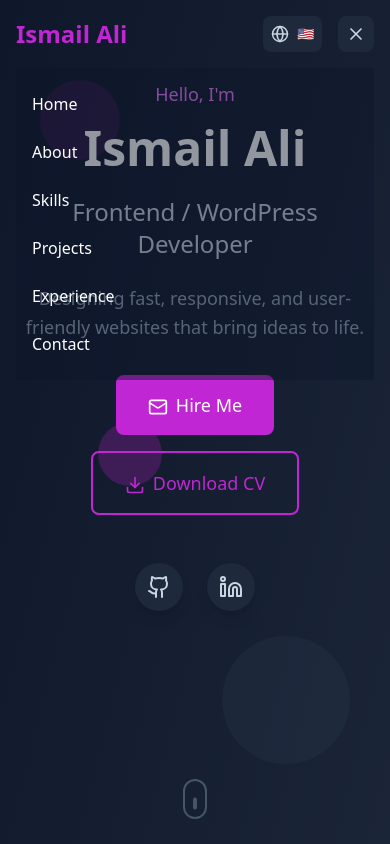
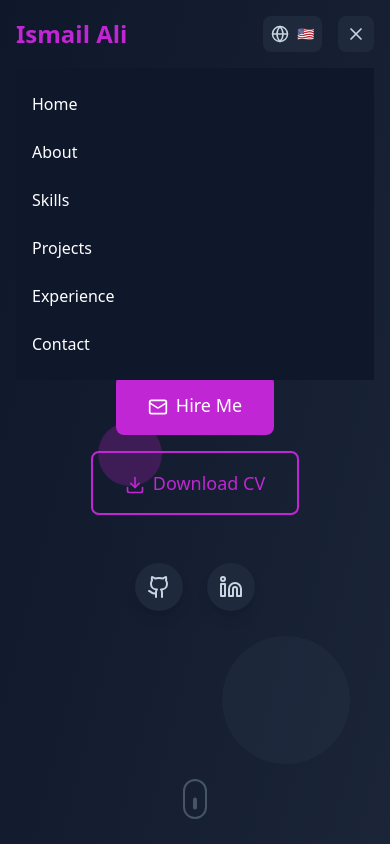
Before and after one commit to Ismail-webdev/Personal-Portfolio, a React (Vite) app: page / in a window 390 px wide. Both pictures are taken after a click on the button 356 px from the left and 34 px from the top of the page. Shown: the top 844 px of the page. Built offline with nearby package versions, Linux system fonts and the light colour scheme.

Commit message:
initial commit

```diff
--- a/src/components/Header.jsx
+++ b/src/components/Header.jsx
@@ -91,7 +91,7 @@ const Header = () => {
             opacity: isMobileMenuOpen ? 1 : 0,
           }}
           transition={{ duration: 0.3 }}
-          className="lg:hidden overflow-hidden bg-primary-900/45"
+          className="lg:hidden overflow-hidden bg-primary-900"
         >
           <div className="py-4 space-y-2">
             {navItems.map((item) => (
```
